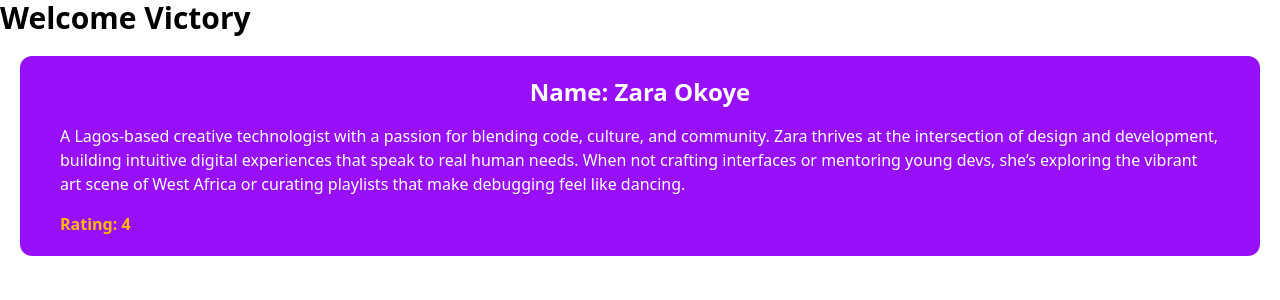
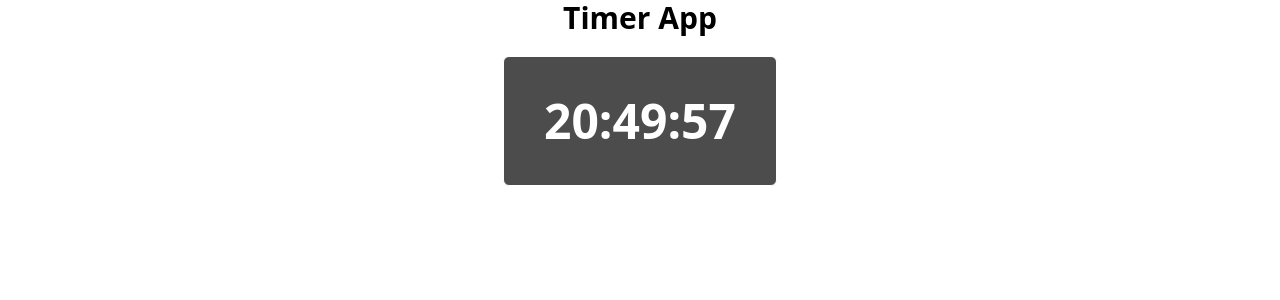
Before and after one commit to Phoenix-Domain/my-typescript-app, a React (Vite) app: page / in a window 1280 px wide. Shown: the top 300 px of the page. Built offline with nearby package versions, Linux system fonts and the light colour scheme.

Commit message:
feat: Create timer App

```diff
--- a/src/App.tsx
+++ b/src/App.tsx
@@ -1,21 +1,20 @@
 import './App.css';
 import Header from './components/Headers/Header';
-import Card from './components/Cards/Card';
+import Timer from './components/Headers/Timer';
 
 function App() {
+
   return (
     <>
       <Header
         level={1}
-        children='Welcome Victory'
-        style='text-3xl font-bold'
+        children='Timer App'
+        style='text-3xl font-semibold text-center'
       />
 
-      <Card
-        title='Zara Okoye'
-        bio='A Lagos-based creative technologist with a passion for blending code, culture, and community. Zara thrives at the intersection of design and development, building intuitive digital experiences that speak to real human needs. When not crafting interfaces or mentoring young devs, she’s exploring the vibrant art scene of West Africa or curating playlists that make debugging feel like dancing.'
-        rating={4}
-      />
+      <div>
+        <Timer />
+      </div>
     </>
   )
 }
--- a/src/components/Buttons/Button.tsx
+++ b/src/components/Buttons/Button.tsx
@@ -1,12 +1,13 @@
 interface ButtonProp{
     type: 'button' | 'submit' | 'reset',
     label: string,
-    style: string
+    style: string,
+    onClick: () => void
 }
 
-function Button({type, label, style}: ButtonProp){
+function Button({type, label, style, onClick}: ButtonProp){
     return (
-        <button type={type} className={style}>
+        <button type={type} className={style} onClick={onClick}>
             {label}
         </button>
     )
--- a/src/components/Cards/Card.tsx
+++ /dev/null
@@ -1,25 +0,0 @@
-import Header from "../Headers/Header"
-
-interface CardProp{
-    title: string,
-    bio: string,
-    rating: number
-}
-
-function Card({ title, bio, rating }: CardProp){
-    return(
-        <section className="py-5 px-10 flex flex-col gap-4 bg-purple-600 text-white m-5 rounded-xl">
-            <Header
-                level={2}
-                children={`Name: ${title}`}
-                style='text-center font-bold text-2xl'
-            />
-
-            <p>{bio}</p>
-
-            <p className="font-semibold text-amber-400">Rating: {rating}</p>
-        </section>
-    )
-}
-
-export default Card;
--- /dev/null
+++ b/src/components/Headers/Timer.tsx
@@ -0,0 +1,29 @@
+import { useState, useEffect } from 'react'
+
+function Timer(){
+    const [time, setTime] = useState<string>()
+
+   const getCurrentTime = (): void => {
+    const currentDate = new Date();
+
+    setTime(`${String(currentDate.getHours()).padStart(2,'0')}:${String(currentDate.getMinutes()).padStart(2, '0')}:${String(currentDate.getSeconds()).padStart(2, '0')}`)
+   }
+
+   useEffect(() => {
+    getCurrentTime(); //get current time first to reduce display delay
+    const interval = setInterval(() => {
+        getCurrentTime();
+    }, 1000);
+
+    return () => clearInterval(interval)
+   }, [])
+
+
+    return(
+        <div className='font-bold text-5xl text-center my-5 border w-fit rounded-md p-10 mx-auto bg-[rgba(0,0,0,0.7)] text-white'>
+            {time}
+        </div>
+    )
+}
+
+export default Timer
--- /dev/null
+++ b/src/components/Texts/Text.jsx
@@ -0,0 +1,7 @@
+function Text({content: string}){
+    return(
+        <p className=''>{content}</p>
+    )
+}
+
+export default Text
```
